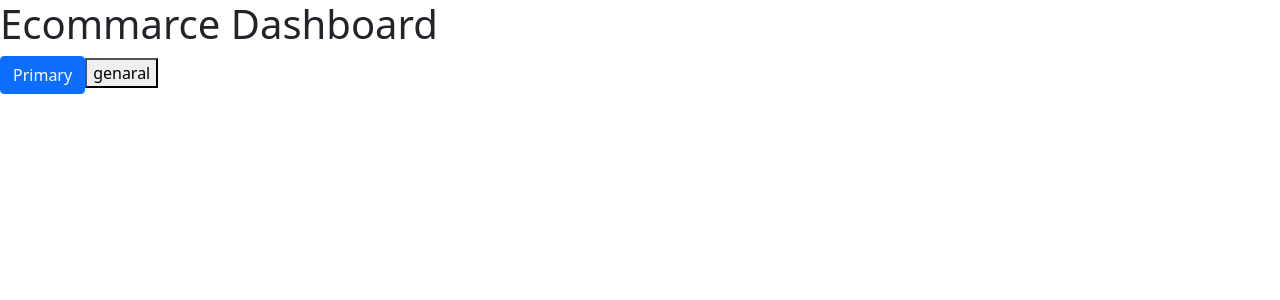
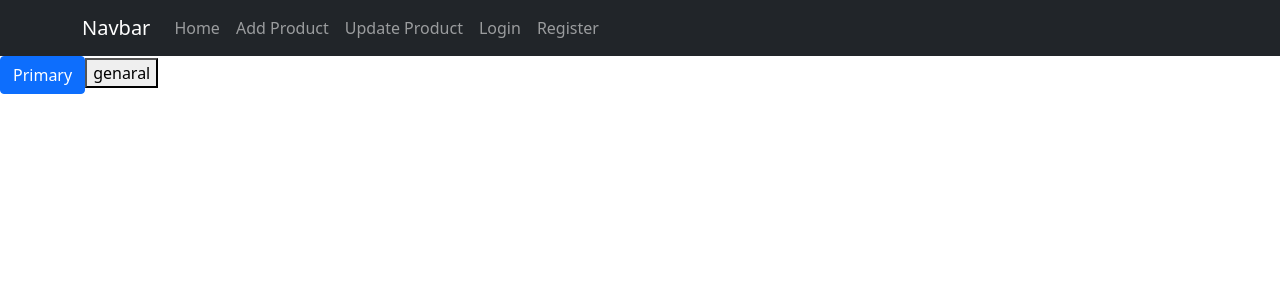
Before and after one commit to CodersFaruk/Laravel9-React-Dashboard, a React (Create React App) app: page / in a window 1280 px wide. Shown: the top 300 px of the page. Built offline with nearby package versions, Linux system fonts and the light colour scheme.

Commit message:
Header section Route

```diff
--- a/src/App.js
+++ b/src/App.js
@@ -1,12 +1,16 @@
-import './App.css';
-import {Button} from 'react-bootstrap'
+import "./App.css";
+import { Button } from "react-bootstrap";
+import Header from "./components/Header";
+import { BrowserRouter } from "react-router-dom";
 
 function App() {
   return (
     <div>
-      <h1>Ecommarce Dashboard</h1>
-      <Button variant="primary">Primary</Button>
-      <button>genaral</button>
+      <BrowserRouter>
+        <Header />
+        <Button variant="primary">Primary</Button>
+        <button>genaral</button>
+      </BrowserRouter>
     </div>
   );
 }
--- /dev/null
+++ b/src/components/Header.js
@@ -0,0 +1,25 @@
+import React from "react";
+import { Navbar,Nav,Container } from "react-bootstrap";
+import { Link } from "react-router-dom";
+
+const Header = () => {
+  return (
+    <>
+      <Navbar bg="dark" variant="dark">
+        <Container>
+          <Navbar.Brand as={Link} to="/">Navbar</Navbar.Brand>
+          <Nav className="me-auto">
+            <Nav.Link as={Link} to="/">Home</Nav.Link>
+            <Nav.Link as={Link} to="/addProduct">Add Product</Nav.Link>
+            <Nav.Link as={Link} to="/updatePorduct">Update Product</Nav.Link>
+            <Nav.Link as={Link} to="/login">Login</Nav.Link>
+            <Nav.Link as={Link} to="/register">Register</Nav.Link>
+
+          </Nav>
+        </Container>
+      </Navbar>
+    </>
+  );
+};
+
+export default Header;
```
Also changed, not shown: src/components/AddProduct.js (added, +9 -0 lines), src/components/Login.js (added, +9 -0 lines), src/components/Registraion.js (added, +9 -0 lines), src/components/UpdateProduct.js (added, +9 -0 lines).
